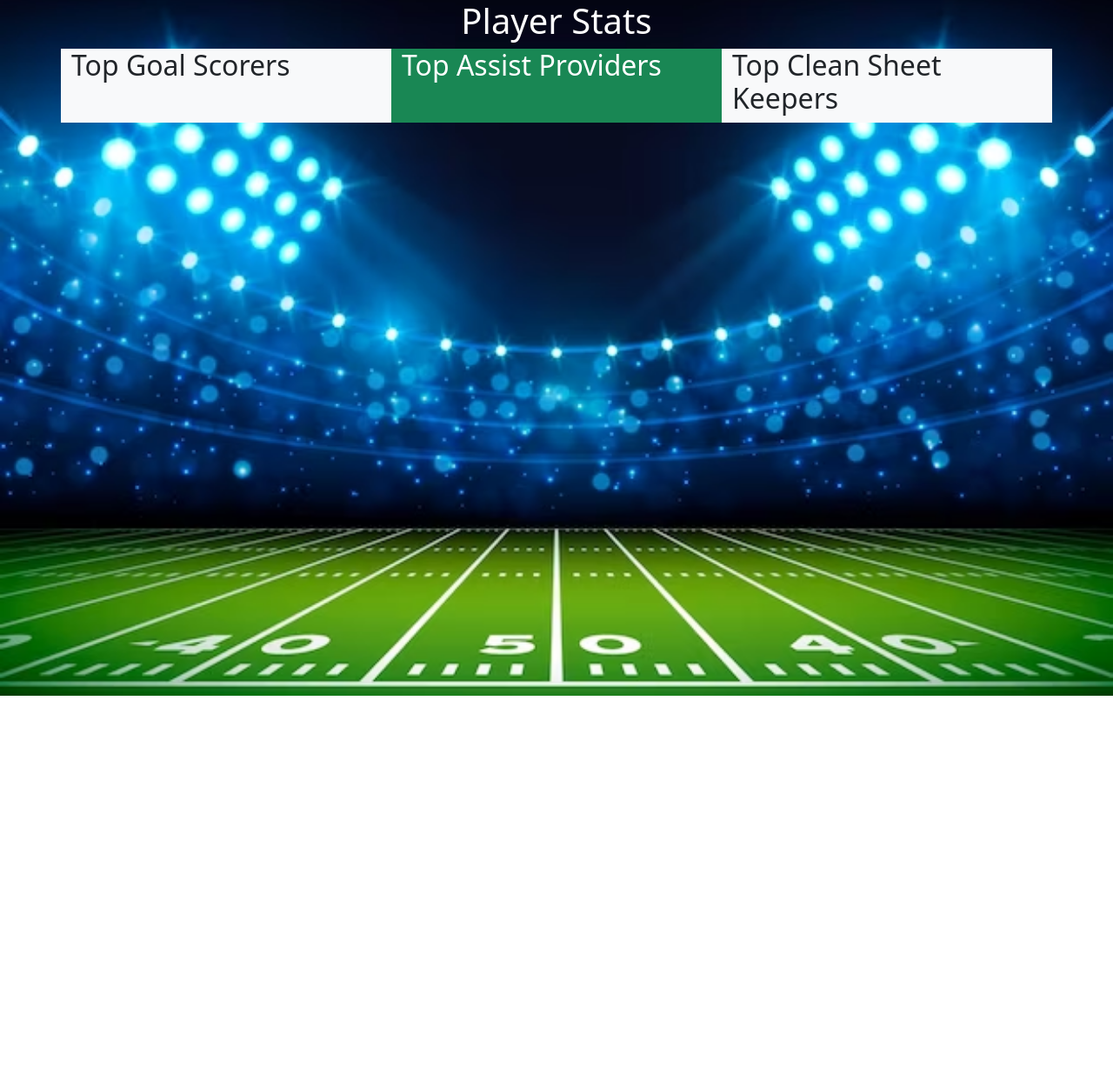
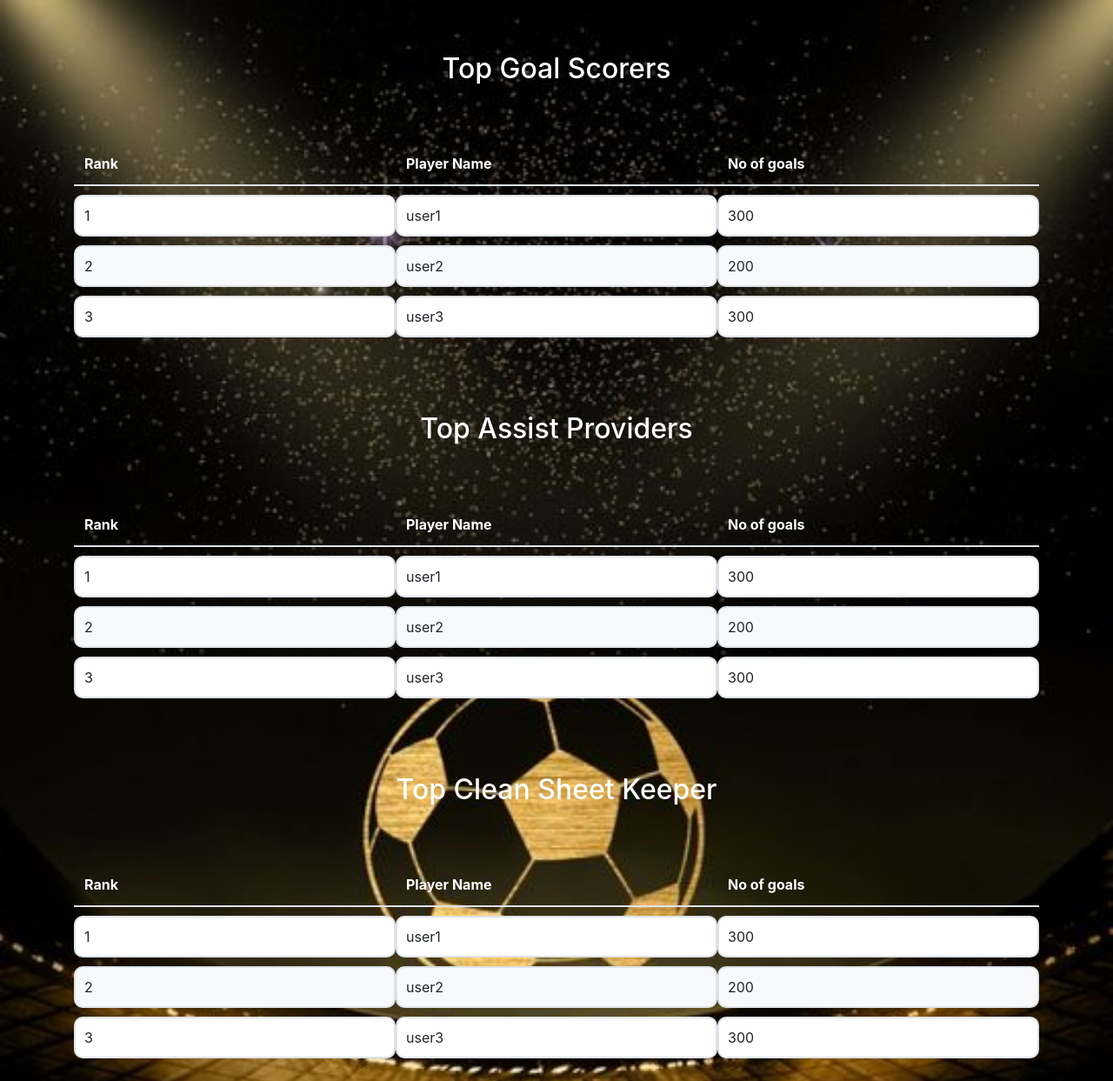
Before and after one commit to IramDhrubo31/futbol, a PHP site: page /Contact_Page/leaderboard.html in a window 1280 px wide. Shown: the whole page at 87% size. Before the commit the page ends 800 px from the top, so only its background shows below. Run offline with PHP 8.4, Linux system fonts and the light colour scheme.

Commit message:
Update LeaderBoard Page

```diff
--- a/Contact_Page/leader.css
+++ b/Contact_Page/leader.css
@@ -1,11 +1,36 @@
 body{
-    background-image: url("/images/leaderpagebackground.png");
+    background-image: url("/images/leaderpagebackground.jpg");
     background-position: center;
     background-attachment: fixed;
     background-repeat: no-repeat;
     background-size: cover;
 }
-h1{
+h2{
+
+    padding-top: 60px;
     text-align: center;
     color: white;
 }
+.column {
+    padding: 15px;
+}
+
+.table {
+    border-collapse: separate;
+    border-spacing: 0 10px;
+ }
+ .table thead th {
+    border-top: none;
+    border-bottom: none;
+    color: white
+ }
+ .table tbody td {
+    background-color: #f8f9fa;
+    border: 2px solid #dee2e6;
+    border-radius: 10px;
+    padding: 10px;
+    width: 25%;
+ }
+ .table tbody tr:nth-child(odd) td {
+    background-color: #ffffff;
+ }
--- a/Contact_Page/leaderboard.html
+++ b/Contact_Page/leaderboard.html
@@ -6,35 +6,122 @@
     <meta name="viewport" content="width=device-width, initial-scale=1.0">
     <title>Document</title>
     <link rel="stylesheet" href="leader.css">
-    <link href="https://cdn.jsdelivr.net/npm/bootstrap@5.1.3/dist/css/bootstrap.min.css" rel="stylesheet"
-        integrity="sha384-1BmE4kWBq78iYhFldvKuhfTAU6auU8tT94WrHftjDbrCEXSU1oBoqyl2QvZ6jIW3" crossorigin="anonymous">
-
-    <link rel="stylesheet" href="https://cdn.jsdelivr.net/npm/bootstrap-icons@1.8.1/font/bootstrap-icons.css">
-    <link rel="stylesheet" href="https://cdnjs.cloudflare.com/ajax/libs/font-awesome/5.15.1/css/all.min.css">
-</head>
+    <link rel="stylesheet" href="https://maxcdn.bootstrapcdn.com/bootstrap/4.5.2/css/bootstrap.min.css">
+    <script src="https://ajax.googleapis.com/ajax/libs/jquery/3.5.1/jquery.min.js"></script>
+    <script src="https://cdnjs.cloudflare.com/ajax/libs/popper.js/1.16.0/umd/popper.min.js"></script>
+    <script src="https://maxcdn.bootstrapcdn.com/bootstrap/4.5.2/js/bootstrap.min.js"></script>
 </head>
 
 <body>
     <div class="container">
-        <h1>Player Stats</h1>
-        <div class="row">
+        <h2>Top Goal Scorers</h2>
+        <table class="table table-striped pt-5">
+           <thead>
+             <tr>
+               <th>Rank</th>
+               <th>Player Name</th>
+               <th>No of goals</th>
 
-            <div class="col-4 bg-light">
-                <h2>Top Goal Scorers</h2>
+             </tr>
+           </thead>
+           <tbody>
+             <tr>
+               <td>1</td>
+               <td>user1</td>
+               <td>300</td>
 
-            </div>
 
-            <div class="col-4 bg-success text-white">
-                <h2>Top Assist Providers</h2>
+             </tr>
+             <tr>
+               <td>2</td>
+               <td>user2</td>
+               <td>200</td>
 
-            </div>
-            <div class="col-4 bg-light">
-                <h2>Top Clean Sheet Keepers</h2>
+             </tr>
+             <tr>
+               <td>3</td>
+               <td>user3</td>
+               <td>300</td>
 
-            </div>
+             </tr>
+           </tbody>
+        </table>
+       </div>
 
-        </div>
-    </div>
+       <div class="container">
+        <h2>Top Assist Providers</h2>
+        <table class="table table-striped pt-5">
+           <thead>
+             <tr>
+               <th>Rank</th>
+               <th>Player Name</th>
+               <th>No of goals</th>
+
+             </tr>
+           </thead>
+           <tbody>
+             <tr>
+               <td>1</td>
+               <td>user1</td>
+               <td>300</td>
+
+
+             </tr>
+             <tr>
+               <td>2</td>
+               <td>user2</td>
+               <td>200</td>
+
+             </tr>
+             <tr>
+               <td>3</td>
+               <td>user3</td>
+               <td>300</td>
+
+             </tr>
+           </tbody>
+        </table>
+       </div>
+
+
+       <div class="container">
+        <h2>Top Clean Sheet Keeper</h2>
+        <table class="table table-striped pt-5">
+           <thead>
+             <tr>
+               <th>Rank</th>
+               <th>Player Name</th>
+               <th>No of goals</th>
+
+             </tr>
+           </thead>
+           <tbody>
+             <tr>
+               <td>1</td>
+               <td>user1</td>
+               <td>300</td>
+
+
+             </tr>
+             <tr>
+               <td>2</td>
+               <td>user2</td>
+               <td>200</td>
+
+             </tr>
+             <tr>
+               <td>3</td>
+               <td>user3</td>
+               <td>300</td>
+
+             </tr>
+           </tbody>
+        </table>
+       </div>
+
+           </tbody>
+        </table>
+       </div>
 </body>
 
 </html>
```
Also changed, not shown: images/leaderpagebackground.jpg (added).
